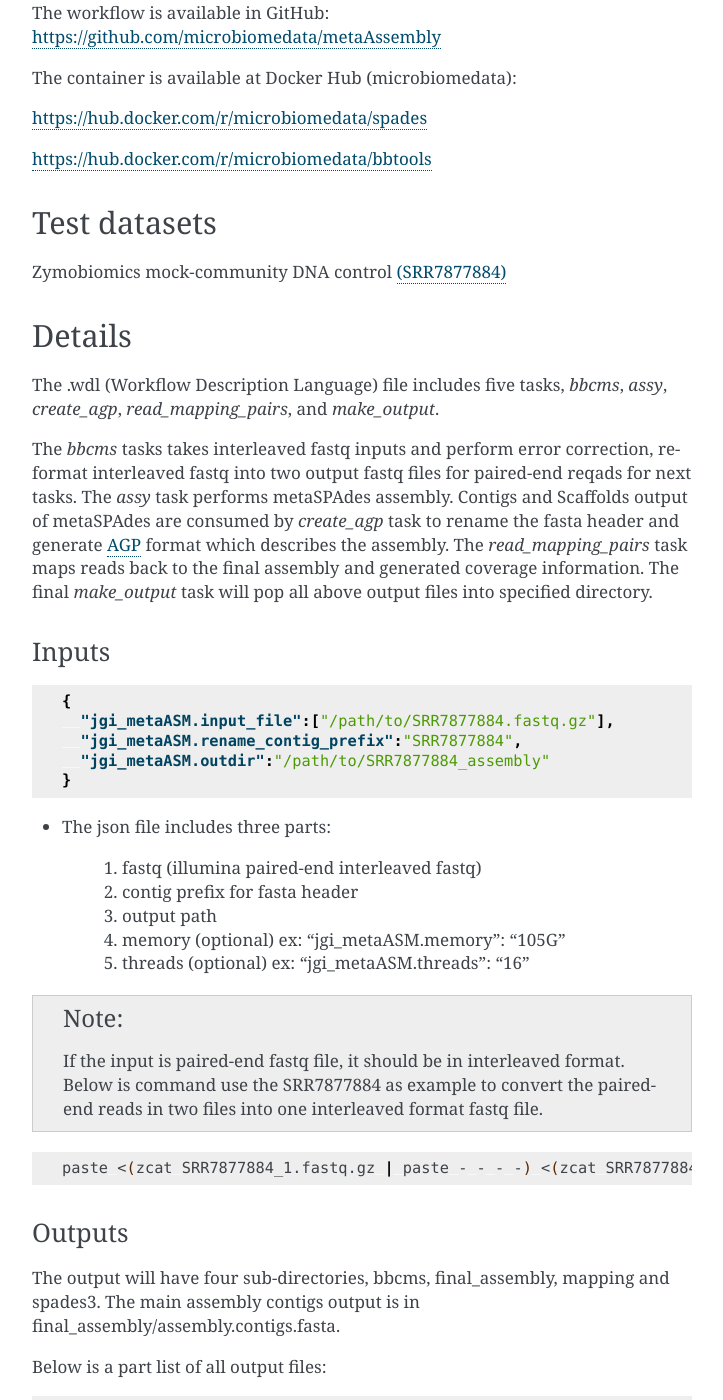
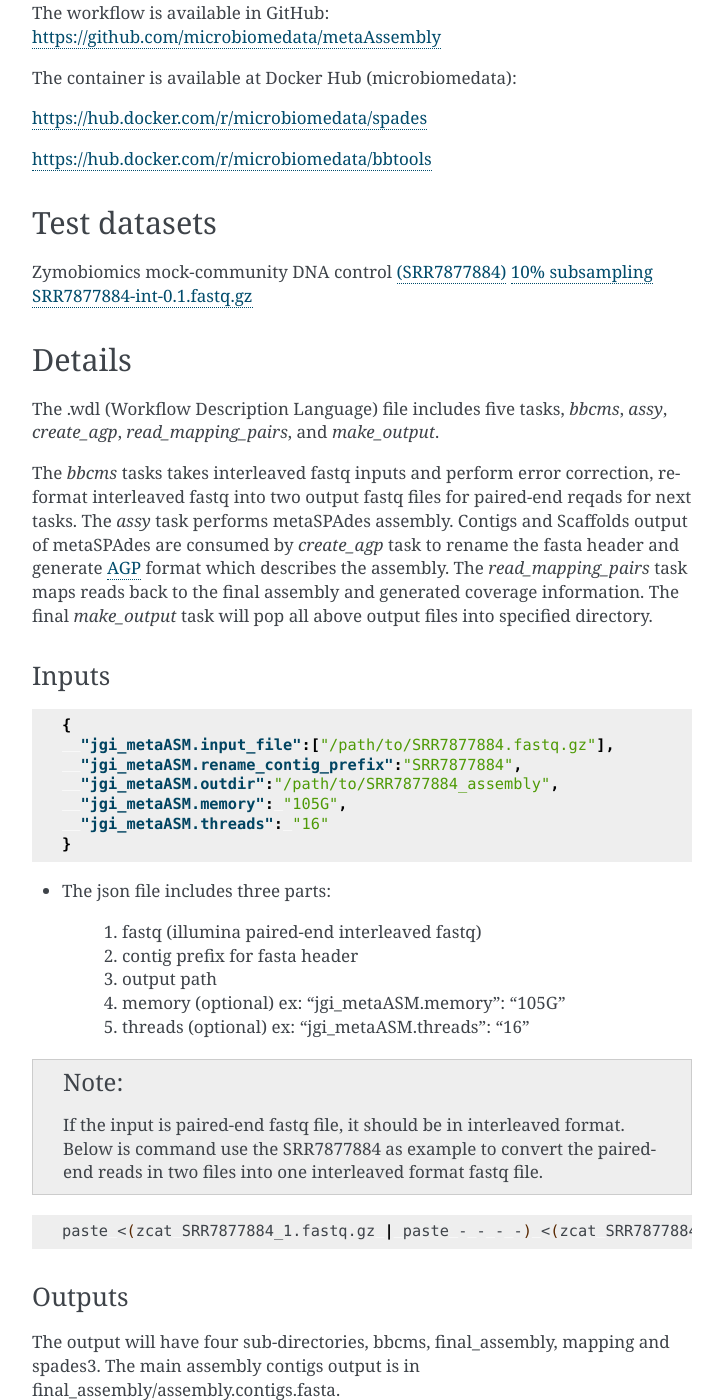
Before and after one commit to microbiomedata/metaAssembly, a Sphinx documentation site: the page built from docs/index.rst, in a window 1280 px wide and 1400 px high, scrolled down 1059 px. Shown: the whole window, without its empty margins (388-1111 px from the left). Built offline with Sphinx 7.4.7, drawn with Linux system fonts in a browser that asks for light colours.

Commit message:
update docs

```diff
--- a/docs/index.rst
+++ b/docs/index.rst
@@ -40,6 +40,7 @@ Test datasets
 -------------
 
 Zymobiomics mock-community DNA control `(SRR7877884) <https://www.ebi.ac.uk/ena/browser/view/SRR7877884>`_
+`10% subsampling SRR7877884-int-0.1.fastq.gz <https://portal.nersc.gov/cfs/m3408/test_data/SRR7877884-int-0.1.fastq.gz>`_
 
 Details
 -------
@@ -60,7 +61,9 @@ Inputs
 	{
 	  "jgi_metaASM.input_file":["/path/to/SRR7877884.fastq.gz"],
 	  "jgi_metaASM.rename_contig_prefix":"SRR7877884",
-	  "jgi_metaASM.outdir":"/path/to/SRR7877884_assembly"
+	  "jgi_metaASM.outdir":"/path/to/SRR7877884_assembly",
+          "jgi_metaASM.memory": "105G",
+          "jgi_metaASM.threads": "16"
 	}
 
 * The json file includes three parts:
```
Also changed, not shown: README.md (+3 -1 lines).
